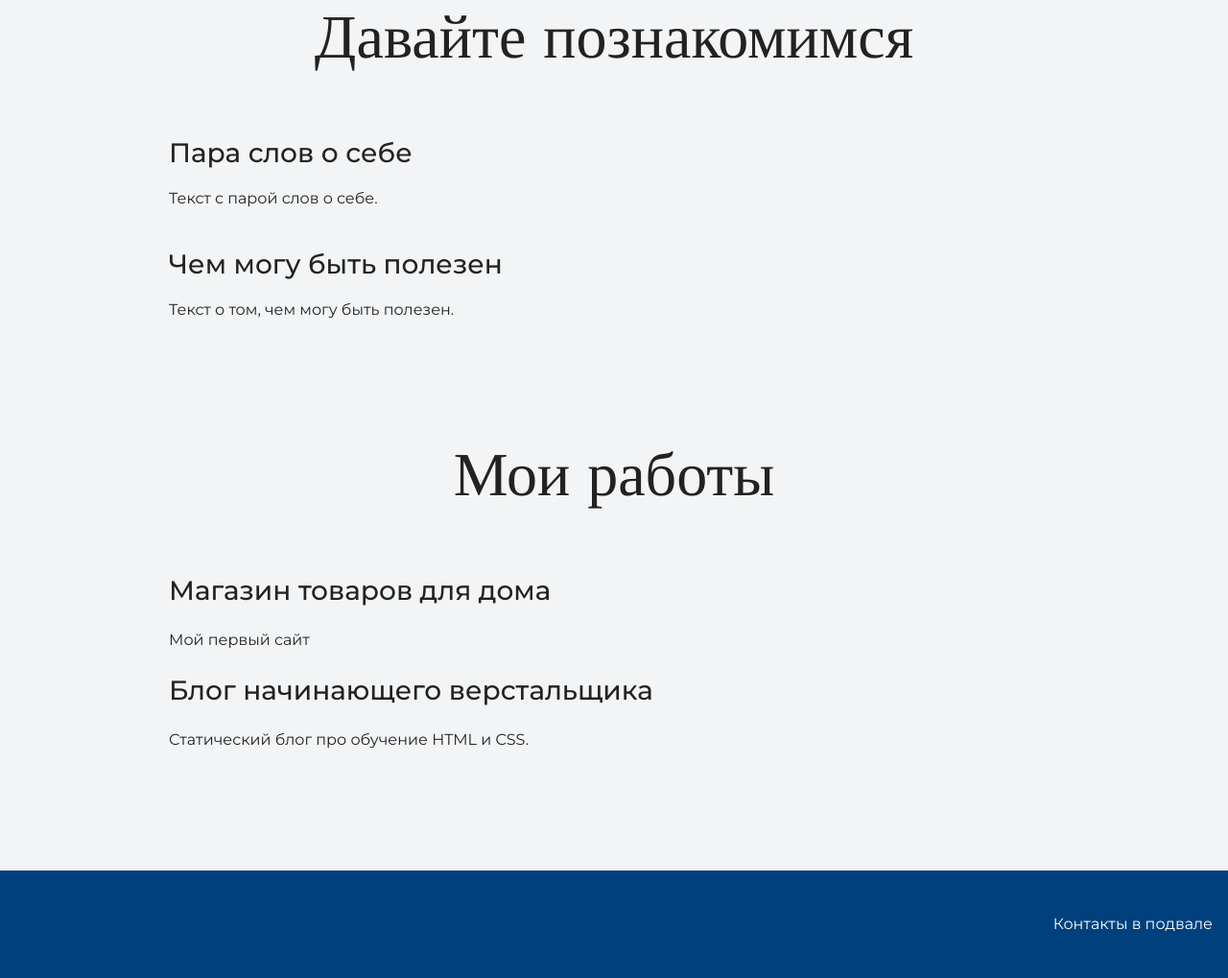
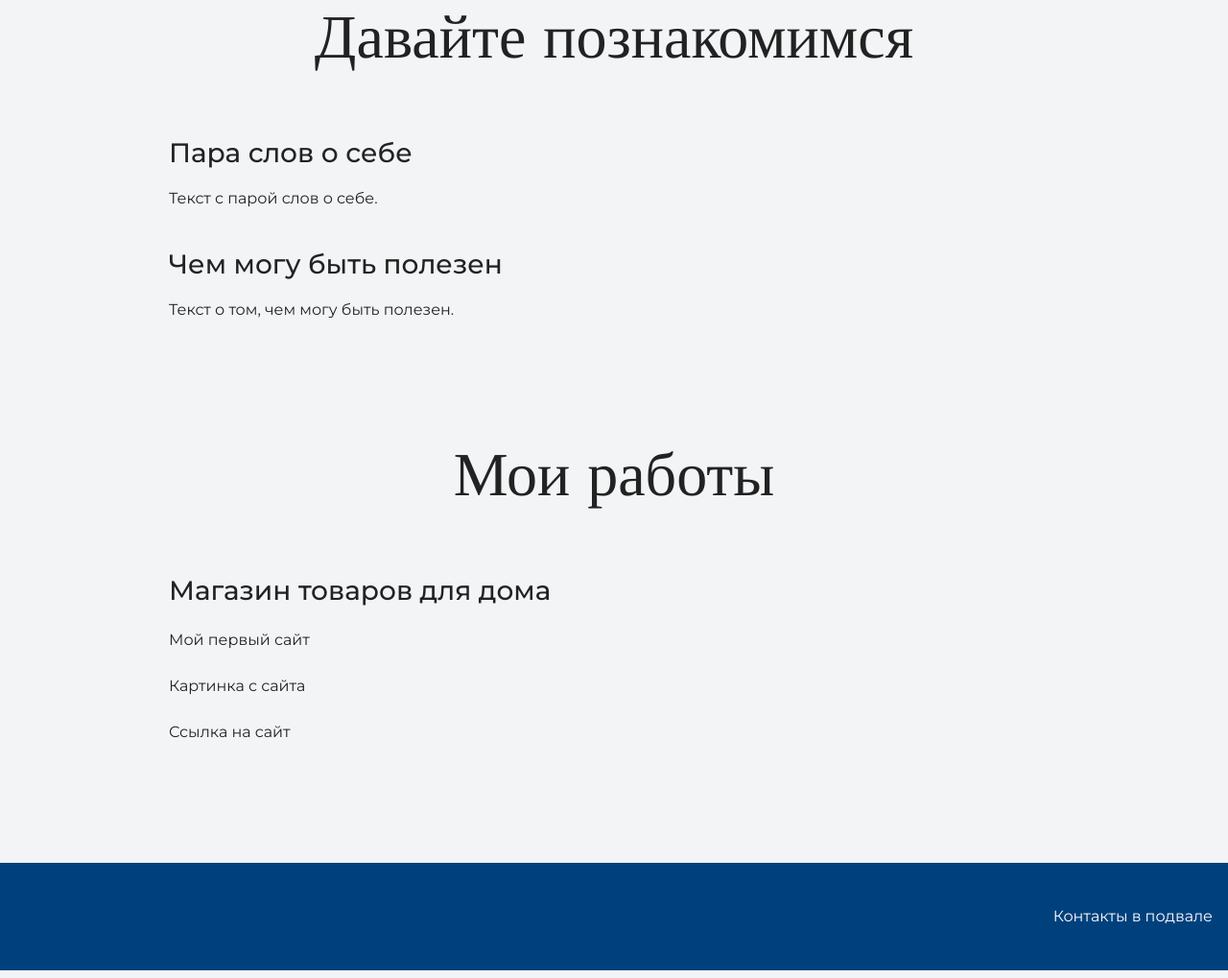
Before and after one commit to jet101dimm/jetdim, a plain HTML site: page index.html in a window 1280 px wide. Shown: the part 969-1988 px from the top of the page at 96% size. Drawn offline with nearby package versions, Linux system fonts and the light colour scheme.

Commit message:
Изменил текст в разделе Мои работы

```diff
--- a/index.html
+++ b/index.html
@@ -37,9 +37,10 @@
 
       <h3>Магазин товаров для дома</h3>
       <p>Мой первый сайт</p>
+      <p>Картинка с сайта</p>
+      <p>Ссылка на сайт</p>
 
-      <h3>Блог начинающего верстальщика</h3>
-      <p>Статический блог про обучение HTML и CSS.</p>
+
     </div>
   </section>
 
```
